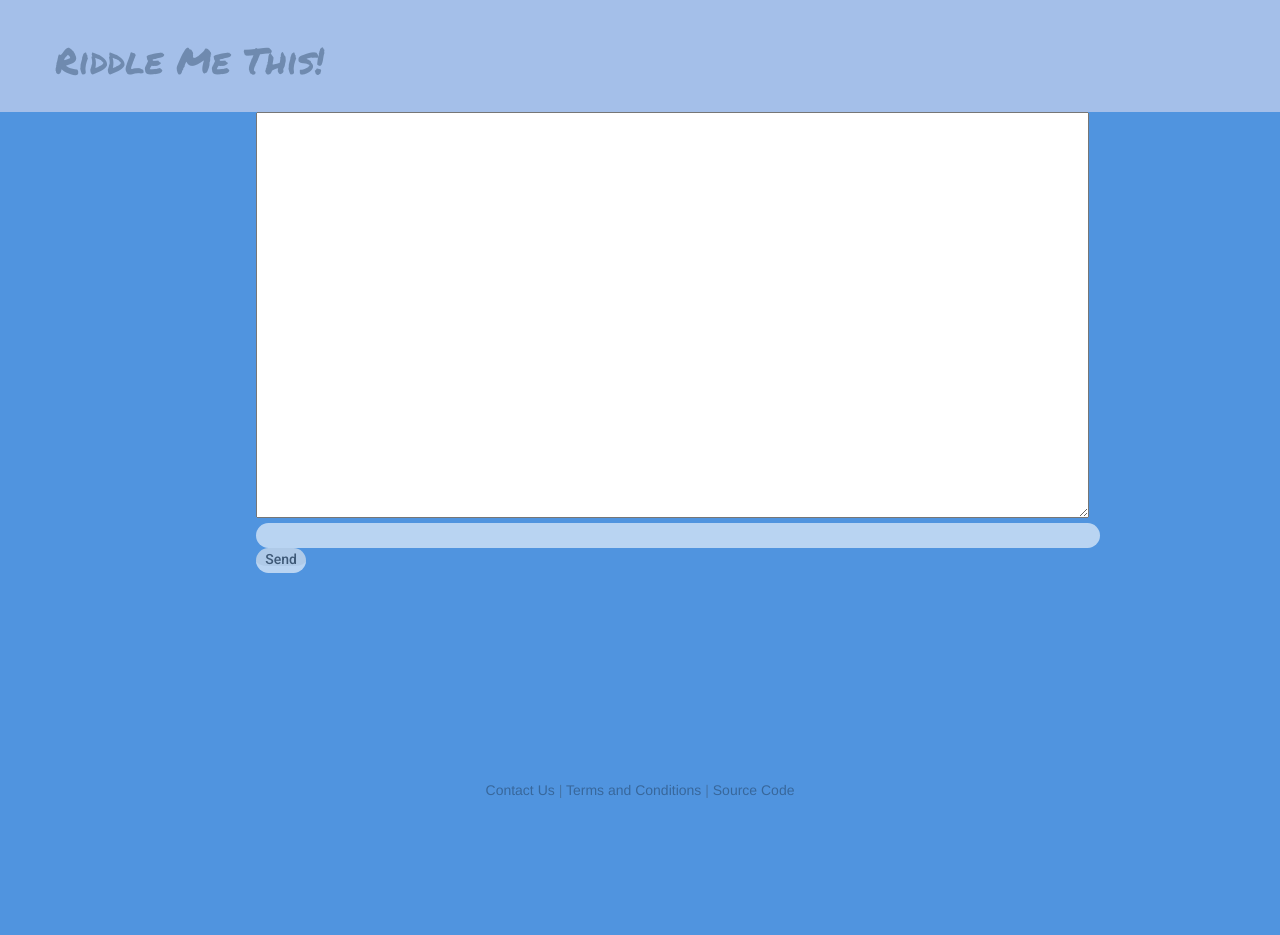
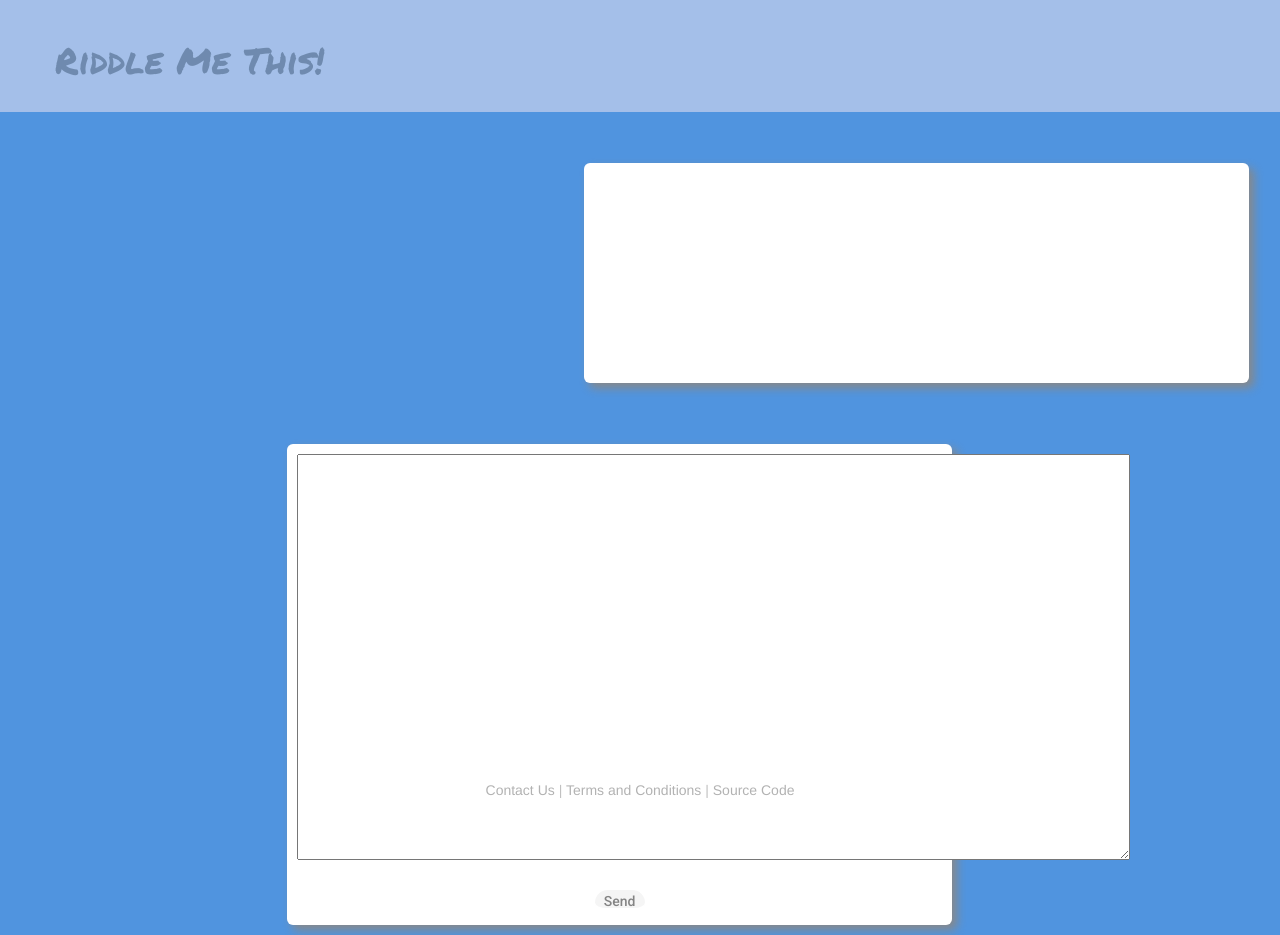
Before and after one commit to kati-tran/Riddle-Me-This, a Django app: template chat/templates/chat/room.html in a window 1280 px wide. Before the commit the page ends 798 px from the top, so only its background shows below. Run offline with Django 3.2, Linux system fonts and the light colour scheme; the template is opened without the code that fills it, so the values that code supplies are empty; some libraries are stand-ins or nearby versions.

Commit message:
ruh roh
testing formatting

```diff
--- a/chat/templates/chat/room.html
+++ b/chat/templates/chat/room.html
@@ -1,9 +1,38 @@
 {% extends 'master.html' %}
 {% load static %}
 {% block content %}
+<style>
+    .gameContainer {
+    background: white;
+    width: 65%;
+    height: 80%;
+    border-radius: 6px;
+    float: right;
+    margin: 5% 3% 1% 1%;
+    padding: 110px;
+    text-align: center;
+    box-shadow: 5px 5px 10px #888888;
+    position: relative;
+    }
+    .chatContainer {
+        background: white;
+        width: 65%;
+        height: 80%;
+        border-radius: 6px;
+        float: left;
+        margin: 5% 1% 1% 3%;
+        padding: 10px;
+        text-align: center;
+        box-shadow: 5px 5px 10px #888888;
+    }
+</style>
+
+<div class="gameContainer"></div>
+<div class="chatContainer">
     <textarea id="chat-log" cols="100" rows="20"></textarea><br/>
-    <input id="chat-message-input" type="text" size="100"/><br/>
+    <input id="chat-message-input" type="text" size="50"/><br/>
     <input id="chat-message-submit" class="button1" type="button" value="Send"/>
+</div>
 <script>
     var roomName = {{ room_name_json }};
     var username = "{{username}}: ";
```
